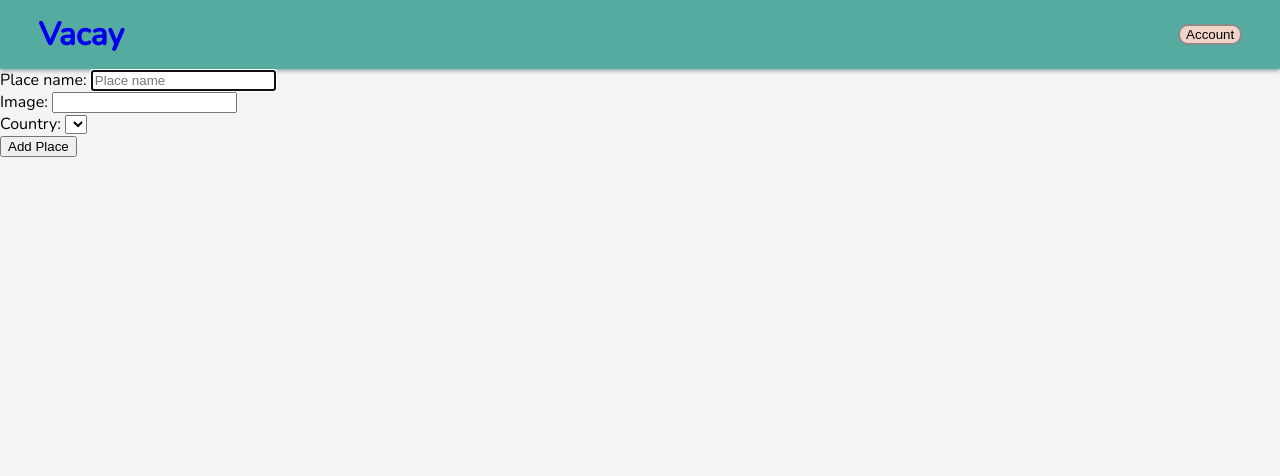
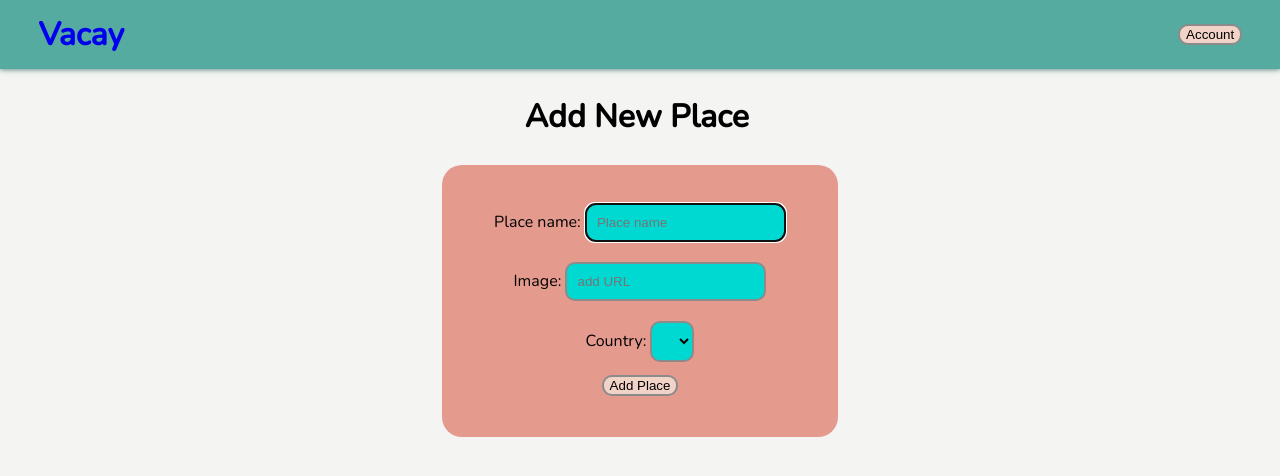
Before and after one commit to mattnorris1990/Vacay-travel-journalling-project, a Flask app: page /countries/places/addplace in a window 1280 px wide. Shown: the top 476 px of the page. Run offline with Flask 2, Linux system fonts and the light colour scheme; data that the repository does not hold is empty; some libraries are stand-ins or nearby versions.

Commit message:
added placeholder images

```diff
--- a/controllers/countries_controller.py
+++ b/controllers/countries_controller.py
@@ -37,8 +37,9 @@ def add_country():
         image = request.form['image']
     else:
         image = "placeholder_country_image"
+    continent = request.form['continent']
 
-    country_object = Country(name, image)
+    country_object = Country(name, image, continent)
     country_repository.save(country_object)
 
     return redirect("/countries")
@@ -63,7 +64,7 @@ def edit_country_form(id):
         image = request.form['image']
     else:
         image = country.image
-    country_object = Country(name, image, country.visited, id)
+    country_object = Country(name, image, country.continent, country.visited, id)
     country_repository.update(country_object)
     return redirect(f'/countries/{ country_object.id }')
 
--- a/controllers/country_entry_controller.py
+++ b/controllers/country_entry_controller.py
@@ -23,7 +23,7 @@ def add_country_entry_form():
     if len(request.form['image']) > 0:
         image = request.form['image']
     else:
-        image = "images/placeholder_country_image.jpg"
+        image = "placeholder_entry_image"
 
     text = request.form['entry_text']
 
--- a/controllers/place_entry_controller.py
+++ b/controllers/place_entry_controller.py
@@ -22,7 +22,7 @@ def add_place_entry_form():
     if len(request.form['image']) > 0:
         image = request.form['image']
     else:
-        image = "placeholder_country_image"
+        image = "placeholder_entry_image"
 
     text = request.form['entry_text']
 
--- a/controllers/places_controller.py
+++ b/controllers/places_controller.py
@@ -16,7 +16,7 @@ def add_place_form():
     if len(request.form['image']) > 0:
         image = request.form['image']
     else:
-        image = "images/placeholder_country_image.jpg"
+        image = "placeholder_place_image"
 
     country_id = request.form['country_id']
     country = country_repository.select(country_id)
--- a/db/project_1.sql
+++ b/db/project_1.sql
@@ -7,6 +7,7 @@ CREATE TABLE countries (
     id SERIAL PRIMARY KEY,
     name VARCHAR(100),
     visited BOOLEAN,
+    continent VARCHAR(100),
     image VARCHAR(255)
 );
 
--- a/models/country.py
+++ b/models/country.py
@@ -1,9 +1,10 @@
 class Country:
 
-    def __init__(self, input_name, input_image, input_visited = False, id = None):
+    def __init__(self, input_name, input_image, input_continent, input_visited = False, id = None):
         self.name = input_name
         self.visited = input_visited
         self.image = input_image
+        self.continent = input_continent
         self.id = id
 
 def update_country_visit_status(country):
--- a/repositories/country_repository.py
+++ b/repositories/country_repository.py
@@ -4,8 +4,8 @@ from models.country import Country
 from models.place import Place
 
 def save(country):
-    sql = "INSERT INTO countries (name, visited, image) VALUES (%s, %s, %s) RETURNING *"
-    values = [country.name, country.visited, country.image]
+    sql = "INSERT INTO countries (name, visited, image, continent) VALUES (%s, %s, %s, %s) RETURNING *"
+    values = [country.name, country.visited, country.image, country.continent]
     results = run_sql(sql, values)
     id = results[0]['id']
     country.id = id
@@ -18,7 +18,7 @@ def select_all():
     results = run_sql(sql)
 
     for row in results:
-        country = Country(row['name'], row['image'], row['visited'], row['id'])
+        country = Country(row['name'], row['image'], row['continent'], row['visited'], row['id'])
         countries.append(country)
     return countries
 
@@ -31,7 +31,7 @@ def select(id):
 
     if len(results) > 0:
         result = results[0]
-        country = Country(result['name'], result['image'], result['visited'], result['id'])
+        country = Country(result['name'], result['image'], result['continent'], result['visited'], result['id'])
     return country
 
 def delete_all():
@@ -44,8 +44,8 @@ def delete(id):
     run_sql(sql, values)
 
 def update(country):
-    sql = "UPDATE countries SET (name, visited, image) = (%s, %s, %s) WHERE id = %s"
-    values = [country.name, country.visited, country.image, country.id]
+    sql = "UPDATE countries SET (name, visited, image, continent) = (%s, %s, %s, %s) WHERE id = %s"
+    values = [country.name, country.visited, country.image, country.continent, country.id]
     run_sql(sql, values)
 
 def list_places(country):
@@ -56,6 +56,6 @@ def list_places(country):
     results = run_sql(sql, values)
 
     for row in results:
-        place  = Place(row['name'], row['country_id'], row['image'], row['visited'], row)
+        place  = Place(row['name'], row['country_id'], row['image'], row['visited'], row['id'])
         places.append(place)
     return places
--- a/static/stylesheet.css
+++ b/static/stylesheet.css
@@ -99,11 +99,13 @@ body {
     margin: 2%;
     display: flex;
     white-space: nowrap;
+    gap: 10px;
     overflow: hidden;
     height: 100px;
     justify-content: space-between;
     align-items: stretch;
 }
+
 
 .visited-button {
     background-color: #F1D3C8;
@@ -114,7 +116,7 @@ body {
 
 #country-title {
     white-space: nowrap;
-    margin: 1%;
+    margin: 0%;
 }
 
 #country-title > a {
@@ -122,8 +124,8 @@ body {
 }
 
 #country-entries {
-    white-space: nowrap;
-    overflow: scroll;
+    white-space: wrap;
+    overflow: hidden;
 }
 
 #block-buttons {
@@ -141,15 +143,19 @@ body {
 }
 
 .main-image-container {
-    max-width: auto;
+    max-width: 100%;
     height: 300px;
     white-space: nowrap;
-    overflow: scroll;
-    background-attachment: fixed;
-    background-position: center;
-    background-repeat: no-repeat;
-    background-size: cover;
+    overflow: hidden;
 }
+
+/* .main-image {
+    width: 100%;
+    height: 100%;
+    object-fit: cover;
+    object-position: 50% 150%;
+} */
+
 
 .show-container {
     margin: auto;
@@ -204,9 +210,10 @@ body {
     display: flex;
     flex-wrap: nowrap;
     align-content: flex-start;
+    align-items: flex-start;
     gap: 5%;
     background-color:#E59A8E;
-    margin: 10px;
+    margin-bottom: 5px;
     padding: 7%;
     border-radius: 10px;
 }
@@ -243,3 +250,55 @@ body {
     max-height: 67px;
     overflow: clip;
 }
+
+.add-container {
+    padding: 3%;
+    margin: auto;
+    width: 25%;
+    white-space: wrap;
+    display: flex;
+    justify-content: center;
+    align-items: center;
+    background-color: #E59A8E;
+    border-radius: 20px;
+
+}
+
+.add-form {
+    display: grid;
+    gap: 10px;
+    grid-template:
+    'name-title'
+    'image'
+    'country'
+    'submit';
+    justify-items: center;
+
+}
+
+.add-form > #name-title {
+    grid-area: 'name-title';
+    margin-bottom: 10px;
+}
+
+.add-form > #image {
+    grid-area: 'image';
+    margin-bottom: 10px;
+}
+
+.add-form > #submit {
+    grid-area: 'submit';
+    margin-bottom: 10px;
+}
+
+.add-form > #country-id {
+    grid-area: 'country';
+    margin-bottom: 10px;
+}
+
+input[type='text'], input[type='URL'], select {
+    background-color: #00D9D1;
+    border: 2px solid #8B8B8B;
+    border-radius: 10px;
+    padding: 10px;
+}
--- a/templates/countries/places/add-place.html
+++ b/templates/countries/places/add-place.html
@@ -2,15 +2,21 @@
 
 {% block content %}
 
-<form action="/countries/places/addplace" method="post">
-    <div>
+<heading id = "show-title">
+    <h2>
+        Add New Place
+    </h2>
+</heading>
+<div class = "add-container">
+    <form action="/countries/places/addplace" method="post" class="add-form">
+    <div id ="name-title">
       <label for="place_name">Place name:</label>
       <input type="text" id="place_name" name="place_name" placeholder="Place name" required autofocus>
     </div>
 
-    <div>
+    <div id="image">
         <label for="image">Image:</label>
-        <input type="url" id="image" name="image">
+        <input type="url" id="image" name="image" placeholder="add URL">
     </div>
     <div>
         <label for="country">Country:</label>
@@ -22,7 +28,7 @@
             {% endfor %}
         </select>
     </div>
-    <button type="submit">Add Place</button>
+    <button type="submit" class="button">Add Place</button>
 
   </form>
 
--- a/templates/index.html
+++ b/templates/index.html
@@ -20,7 +20,7 @@
                 <a href="/countries">Your countries</a>
             </button>
             <button id = "all-button" class="button">
-                <a href="/countries/addcountry">Add Country</a>
+                <a href="/addcountry">Add Country</a>
             </button>
         </div>
     </div>
```
Also changed, not shown: templates/countries/add-country.html (+30 -11 lines), templates/countries/country-entries/show-entry.html (+5 -6 lines), templates/countries/index.html (+3 -4 lines), templates/countries/places/place-entries/show-entry.html (+6 -7 lines), templates/countries/places/show-place.html (+4 -5 lines), templates/countries/show-country.html (+3 -4 lines), static/images/placeholder_country_image.jpg, static/images/placeholder_entry_image.jpg (added), static/images/placeholder_place_image.jpg (added).
